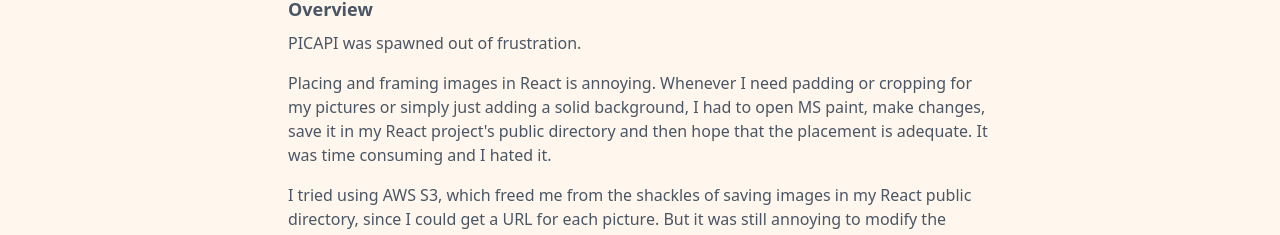
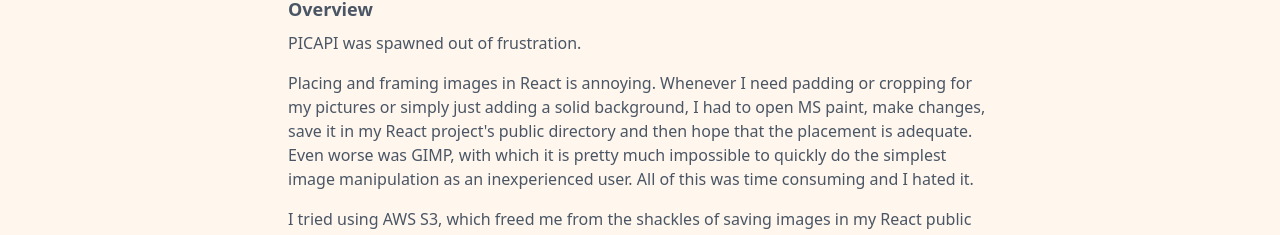
Before and after one commit to janharkonen/JanHarkonenPortfolio, a Next.js app: page /featured_projects/picapi in a window 1280 px wide. Shown: the part 701-936 px from the top of the page. Built offline with nearby package versions, Linux system fonts and the light colour scheme.

Commit message:
improve text

```diff
--- a/src/app/(root)/featured_projects/picapi/page.tsx
+++ b/src/app/(root)/featured_projects/picapi/page.tsx
@@ -22,7 +22,9 @@ export default function Home() {
           Placing and framing images in React is annoying. Whenever I need padding
           or cropping for my pictures or simply just adding a solid background,
           I had to open MS paint, make changes, save it in my React project&apos;s
-          public directory and then hope that the placement is adequate. It was
+          public directory and then hope that the placement is adequate. Even worse
+          was GIMP, with which it is pretty much impossible to quickly do the simplest
+          image manipulation as an inexperienced user. All of this was
           time consuming and I hated it.
         </p>
         <p className="text-base mt-4">
```
